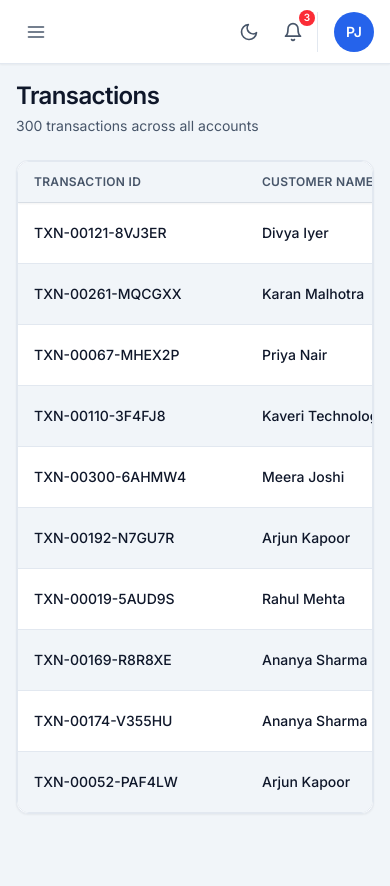
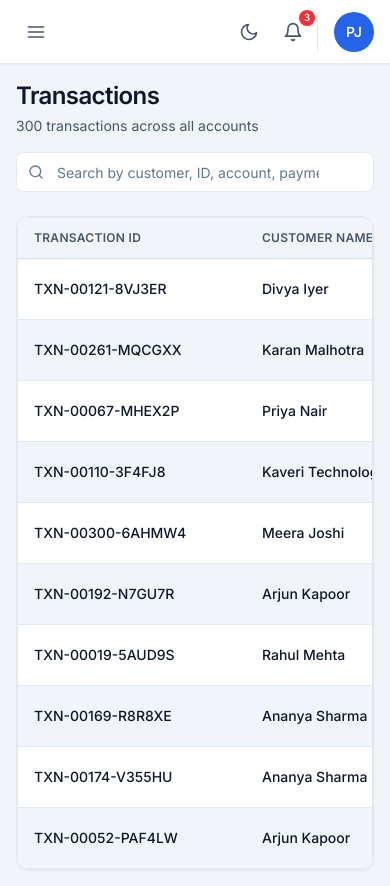
Before and after one commit to paruljamwal/Banking_Transaction_Dashboard, a React (Vite) app: page /transactions in a window 390 px wide. Before the commit the page ends 844 px from the top, so only its background shows below. Built offline with nearby package versions, Linux system fonts and the light colour scheme.

Commit message:
feat: add global transaction search

```diff
--- /dev/null
+++ b/src/components/common/HighlightText.jsx
@@ -0,0 +1,24 @@
+import { getHighlightedParts } from '@utils/highlightText'
+
+function HighlightText({ text, query, className }) {
+  const parts = getHighlightedParts(text, query)
+
+  return (
+    <span className={className}>
+      {parts.map((part, index) =>
+        part.highlight ? (
+          <mark
+            key={index}
+            className="rounded bg-primary-100 px-0.5 font-semibold text-primary-800"
+          >
+            {part.text}
+          </mark>
+        ) : (
+          <span key={index}>{part.text}</span>
+        ),
+      )}
+    </span>
+  )
+}
+
+export default HighlightText
--- a/src/components/common/index.js
+++ b/src/components/common/index.js
@@ -17,3 +17,4 @@ export { default as Logo } from './Logo'
 export { default as PageContainer } from './PageContainer'
 export { default as PageHeader } from './PageHeader'
 export { default as ComponentDemo } from './ComponentDemo'
+export { default as HighlightText } from './HighlightText'
--- a/src/components/transactions/TransactionsTable.jsx
+++ b/src/components/transactions/TransactionsTable.jsx
@@ -1,8 +1,10 @@
-import { FiEye } from 'react-icons/fi'
+import { FiEye, FiSearch } from 'react-icons/fi'
 import Card from '@components/common/Card'
 import Table from '@components/common/Table'
 import Badge from '@components/common/Badge'
 import Button from '@components/common/Button'
+import EmptyState from '@components/common/EmptyState'
+import HighlightText from '@components/common/HighlightText'
 import { TRANSACTION_TYPE_LABELS } from '@constants/transactionTypes'
 import { STATUS_LABELS, STATUS_VARIANTS } from '@constants/status'
 import { formatCurrency } from '@utils/formatCurrency'
@@ -10,7 +12,19 @@ import { formatDate } from '@utils/formatDate'
 import { getAmountColorClass } from '@utils/transactionDisplay'
 import { cn } from '@utils/cn'
 
-function TransactionsTable({ transactions }) {
+function TransactionsTable({ transactions, searchQuery = '', showNoResults = false }) {
+  if (showNoResults) {
+    return (
+      <Card padding="md">
+        <EmptyState
+          icon={<FiSearch className="h-6 w-6" />}
+          title="No Results Found"
+          description={`No transactions match "${searchQuery}". Try a different search term.`}
+        />
+      </Card>
+    )
+  }
+
   return (
     <Card padding="none" className="overflow-hidden">
       <Table scrollable maxHeight="max-h-[calc(100vh-12rem)]">
@@ -45,19 +59,27 @@ function TransactionsTable({ transactions }) {
                 )}
               >
                 <Table.Cell>
-                  <span className="whitespace-nowrap font-medium text-text">
-                    {txn.transactionId}
-                  </span>
+                  <HighlightText
+                    text={txn.transactionId}
+                    query={searchQuery}
+                    className="whitespace-nowrap font-medium text-text"
+                  />
                 </Table.Cell>
 
                 <Table.Cell>
-                  <span className="font-medium text-text">{txn.customerName}</span>
+                  <HighlightText
+                    text={txn.customerName}
+                    query={searchQuery}
+                    className="font-medium text-text"
+                  />
                 </Table.Cell>
 
                 <Table.Cell className="hidden sm:table-cell">
-                  <span className="font-mono text-xs text-text-secondary">
-                    {txn.accountNumber}
-                  </span>
+                  <HighlightText
+                    text={txn.accountNumber}
+                    query={searchQuery}
+                    className="font-mono text-xs text-text-secondary"
+                  />
                 </Table.Cell>
 
                 <Table.Cell>
@@ -67,7 +89,11 @@ function TransactionsTable({ transactions }) {
                 </Table.Cell>
 
                 <Table.Cell className="hidden md:table-cell">
-                  <span className="text-text-secondary">{txn.paymentMethod}</span>
+                  <HighlightText
+                    text={txn.paymentMethod}
+                    query={searchQuery}
+                    className="text-text-secondary"
+                  />
                 </Table.Cell>
 
                 <Table.Cell align="right">
--- a/src/constants/index.js
+++ b/src/constants/index.js
@@ -22,3 +22,4 @@ export {
   TABLE_EMPTY_MESSAGE,
   TABLE_LOADING_MESSAGE,
 } from './table'
+export { TRANSACTION_SEARCH_FIELDS } from './transactionSearch'
--- /dev/null
+++ b/src/constants/transactionSearch.js
@@ -0,0 +1,7 @@
+export const TRANSACTION_SEARCH_FIELDS = [
+  'customerName',
+  'transactionId',
+  'accountNumber',
+  'paymentMethod',
+  'category',
+]
--- a/src/pages/TransactionsPage.jsx
+++ b/src/pages/TransactionsPage.jsx
@@ -1,17 +1,44 @@
 import PageContainer from '@components/common/PageContainer'
 import PageHeader from '@components/common/PageHeader'
+import SearchBar from '@components/common/SearchBar'
 import { TransactionsTable } from '@components/transactions'
 import { transactions } from '@data/transactions'
+import { TRANSACTION_SEARCH_FIELDS } from '@constants/transactionSearch'
+import { useSearch } from '@hooks/useSearch'
 
 function TransactionsPage() {
+  const {
+    query,
+    setQuery,
+    clearSearch,
+    results,
+    hasQuery,
+    hasResults,
+    resultCount,
+  } = useSearch(transactions, { fields: TRANSACTION_SEARCH_FIELDS, debounceMs: 300 })
+
+  const description = hasQuery
+    ? `Showing ${resultCount} of ${transactions.length} transactions`
+    : `${transactions.length} transactions across all accounts`
+
   return (
     <PageContainer>
-      <PageHeader
-        title="Transactions"
-        description={`${transactions.length} transactions across all accounts`}
+      <PageHeader title="Transactions" description={description}>
+        <SearchBar
+          value={query}
+          onChange={(e) => setQuery(e.target.value)}
+          onClear={clearSearch}
+          placeholder="Search by customer, ID, account, payment method..."
+          className="w-full sm:w-80"
+          ariaLabel="Search transactions"
+        />
+      </PageHeader>
+
+      <TransactionsTable
+        transactions={results}
+        searchQuery={query}
+        showNoResults={hasQuery && !hasResults}
       />
-
-      <TransactionsTable transactions={transactions} />
     </PageContainer>
   )
 }
--- /dev/null
+++ b/src/utils/highlightText.js
@@ -0,0 +1,36 @@
+/**
+ * @param {string} value
+ * @returns {string}
+ */
+function escapeRegExp(value) {
+  return value.replace(/[.*+?^${}()|[\]\\]/g, '\\$&')
+}
+
+/**
+ * @param {string} text
+ * @param {string} query
+ * @returns {boolean}
+ */
+export function isQueryMatch(text, query) {
+  if (!text || !query?.trim()) return false
+  return String(text).toLowerCase().includes(query.trim().toLowerCase())
+}
+
+/**
+ * @param {string} text
+ * @param {string} query
+ * @returns {{ text: string, highlight: boolean }[]}
+ */
+export function getHighlightedParts(text, query) {
+  if (!text) return [{ text: '', highlight: false }]
+  if (!query?.trim()) return [{ text: String(text), highlight: false }]
+
+  const normalizedQuery = query.trim()
+  const regex = new RegExp(`(${escapeRegExp(normalizedQuery)})`, 'gi')
+  const parts = String(text).split(regex).filter(Boolean)
+
+  return parts.map((part) => ({
+    text: part,
+    highlight: part.toLowerCase() === normalizedQuery.toLowerCase(),
+  }))
+}
--- a/src/utils/index.js
+++ b/src/utils/index.js
@@ -14,6 +14,7 @@ export {
 export { searchTransactions, searchTransactionsWithMatcher } from './searchTransactions'
 export { generateRandomId, generateRandomShortId } from './generateRandomId'
 export { getAmountColorClass } from './transactionDisplay'
+export { getHighlightedParts, isQueryMatch } from './highlightText'
 export {
   getDashboardStats,
   getRecentTransactions,
```
